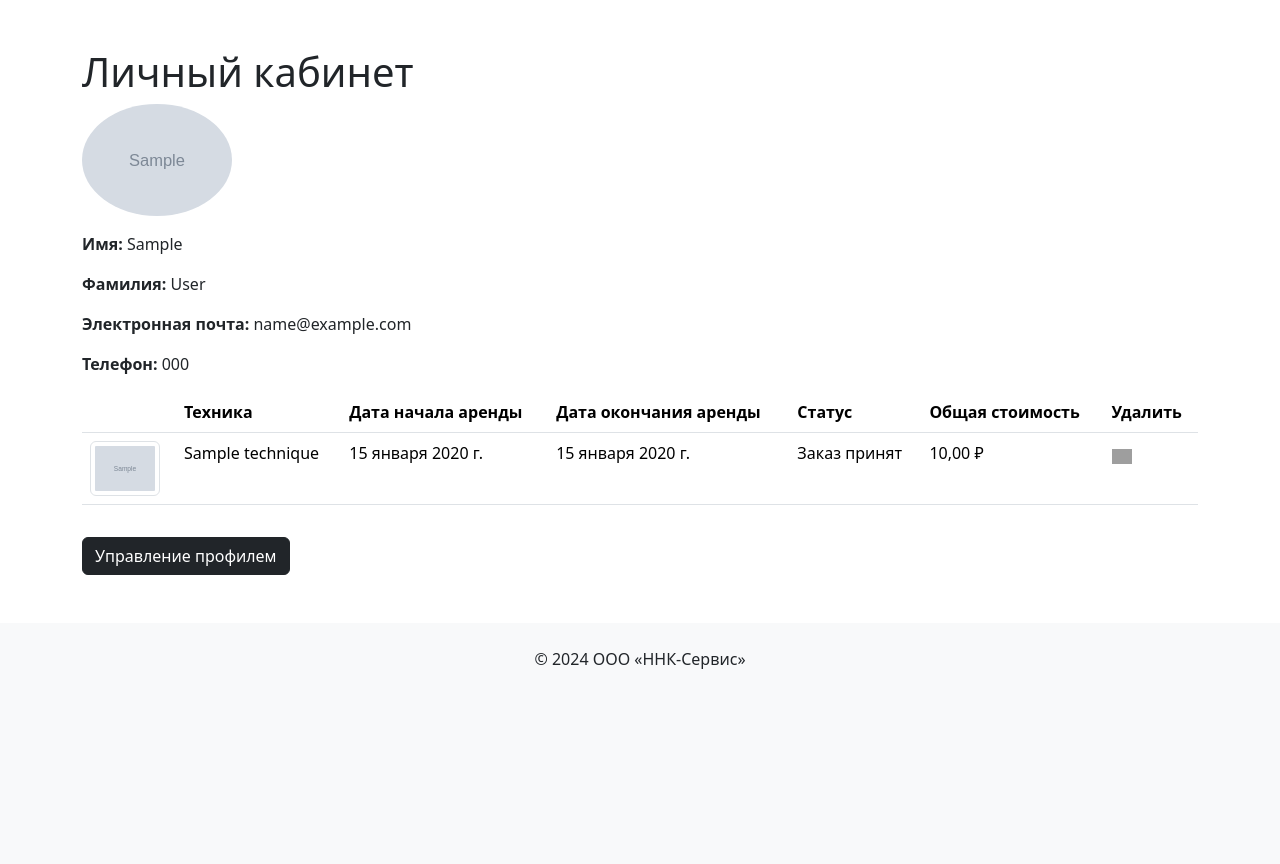
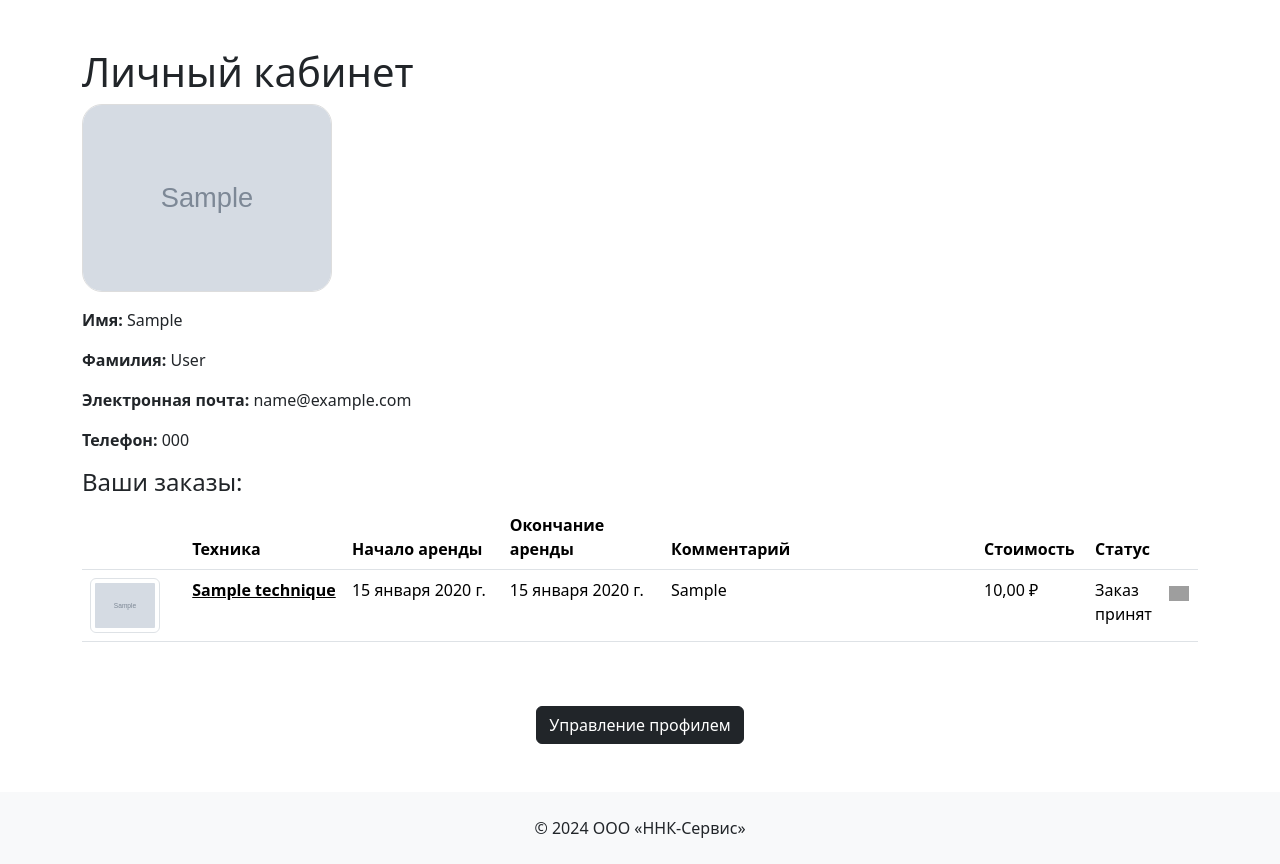
Before and after one commit to temka778/Transport, a Django app: page /user/ in a window 1280 px wide. Shown: the part 131-995 px from the top of the page. Before the commit the page ends 800 px from the top, so only its background shows below. Run offline with Django 5.2, Linux system fonts and the light colour scheme; a user stored in the database is signed in; tables that the repository leaves empty hold one stand-in row (values such as "Sample post"); grey boxes marked "Sample" are stand-in pictures; some libraries are stand-ins or nearby versions; grey boxes are pictures that could not be loaded.

Commit message:
проинспектировал все УРЛы, теперь поведение предсказуемое. переопределил все вьюхи в приложении users. странца профиля адаптирована для мобилок и десктопов. добавил стили

```diff
--- a/transport/services/urls.py
+++ b/transport/services/urls.py
@@ -4,5 +4,5 @@ from . import views
 
 urlpatterns = [
     path('', views.index, name='index'),
-    path('technique/<int:pk>/', views.TechniqueDetail.as_view(template_name='services/technique_detail.html'), name='technique_detail')
+    path('technique/<int:pk>/', views.TechniqueDetail.as_view(), name='technique_detail')
 ]
--- a/transport/services/views.py
+++ b/transport/services/views.py
@@ -12,7 +12,7 @@ def index(request):
 
 class TechniqueDetail(DetailView):
     model = Technique
-    template_name = 'technique_detail.html'
+    template_name = 'services/technique_detail.html'
     context_object_name = 'technique'
 
     def get_context_data(self, **kwargs):
--- /dev/null
+++ b/transport/static/css/profile.css
@@ -0,0 +1,57 @@
+/* Стиль для фото профиля */
+.profile-photo {
+  border-radius: 20px;
+  border: 1px solid #ddd;
+}
+
+.technique-link {
+    color: black;
+    font-weight: 600;
+    text-decoration: underline;
+  }
+
+/* Стили для отображения таблицы на больших экранах */
+@media (min-width: 992px) {
+  .order-cards {
+    display: none;
+  }
+}
+
+/* Стили для отображения карточек на экранах меньше 992px */
+@media (max-width: 991px) {
+  .orders-table {
+    display: none;
+  }
+
+  .order-card h5 {
+    font-weight: bold;
+    margin-bottom: 10px;
+  }
+
+}
+
+/* Стили для карточек заказов */
+.order-card {
+  display: flex;
+  align-items: flex-start;
+  margin-bottom: 1.5rem;
+  padding: 1rem;
+  border: 1px solid #ddd;
+  border-radius: 5px;
+  background-color: #f9f9f9;
+}
+
+.order-card-image img {
+  width: 100px;
+  height: auto;
+  border-radius: 10px;
+}
+
+.order-card-content {
+  flex: 1;
+  margin-left: 15px;
+}
+
+.order-card p {
+  margin-bottom: 0.5rem;
+}
--- a/transport/templates/core/404.html
+++ b/transport/templates/core/404.html
@@ -2,7 +2,7 @@
 <meta name="robots" content="noindex, nofollow">
 {% block title %}Страница не найдена!{% endblock %}
 {% block content %}
-  <h2>Страница https://ннк-сервис.рф{{ path }} не найдена...</h2>
+  <h2>Страница https://ннк-сервис.рф{{ path }} не существует или удалена...</h2>
   <p>Возможно, неправильно указан путь в адресной строке или страница была удалена.</p>
   <p><a href="{% url 'index' %}">Вернитесь на главную!</a></p>
 {% endblock %}
--- a/transport/templates/users/password_reset_complete.html
+++ b/transport/templates/users/password_reset_complete.html
@@ -7,7 +7,7 @@
         <div class="card-header">Восстановление пароля завершено</div>
         <div class="card-body">
           <p>Ваш пароль был сохранен. Используйте его для входа</p>
-          <a href="{% url 'login' %}">войти</a>
+          <a href="{% url 'login' %}" class="btn btn-dark text-white">войти</a>
         </div>
       </div>
     </div>
--- a/transport/templates/users/profile.html
+++ b/transport/templates/users/profile.html
@@ -1,10 +1,13 @@
 {% extends 'base.html' %}
 {% load static %}
-{% block title %}ННК - Личный кабинет{% endblock %}
+{% block extra_css %}
+  <link rel="stylesheet" href="{% static 'css/profile.css' %}">
+{% endblock %}
+{% block title %}Личный кабинет{% endblock %}
 {% block content %}
   <h1>Личный кабинет</h1>
   {% if user.photo %}
-    <img src="{{ user.photo.url }}" alt="Фото профиля" class="img-fluid rounded-circle mb-3" width="150">
+    <img src="{{ user.photo.url }}" alt="Фото профиля" class="img-fluid profile-photo mb-3" width="250">
   {% else %}
     <p>Фото Вашего профиля пока что не загружено.</p>
   {% endif %}
@@ -12,17 +15,20 @@
   <p><strong>Фамилия:</strong> {{ user.last_name }}</p>
   <p><strong>Электронная почта:</strong> {{ user.email }}</p>
   <p><strong>Телефон:</strong> {{ user.phone_number }}</p>
+  <h4>Ваши заказы:</h4>
   {% if orders %}
+    <div class="orders-table">
       <table class="table">
         <thead>
           <tr>
-          <th></th>
-          <th>Техника</th>
-          <th>Дата начала аренды</th>
-          <th>Дата окончания аренды</th>
-          <th>Статус</th>
-          <th>Общая стоимость</th>
-          <th>Удалить</th>
+            <th style="width: 10%;"></th>
+            <th style="width: 15%;">Техника</th>
+            <th style="width: 15%;">Начало аренды</th>
+            <th style="width: 15%;">Окончание аренды</th>
+            <th style="width: 30%;">Комментарий</th>
+            <th style="width: 10%;">Стоимость</th>
+            <th style="width: 10%;">Статус</th>
+            <th style="width: 5%;"></th>
           </tr>
         </thead>
         <tbody>
@@ -33,17 +39,48 @@
                 <img src="{{ order.technique.image.url }}" alt="{{ order.technique.name }}" class="img-thumbnail" width="70">
               </a>
             </td>
-          <td>{{ order.technique.name }}</td>
+            <td><a href="{{ order.technique.get_absolute_url }}" class="technique-link">{{ order.technique.name }}</a></td>
             <td>{{ order.start_date }}</td>
             <td>{{ order.end_date }}</td>
+            <td>{{ order.additional_requirements }}</td>
+            <td>{{ order.total_cost }} ₽</td>
             <td>{{ order.get_status_display }}</td>
-          <td>{{ order.total_cost }} ₽</td>
             <td>
-              <button type="submit" class="btn btn-link p-0" style="color:red;" style="color:red;" data-toggle="modal" data-target="#confirmDeleteModal{{ order.id }}">
+              {% if order.status == 'accepted' %}
+                <button type="button" class="btn btn-link p-0" style="color:red;" data-toggle="modal" data-target="#confirmDeleteModal{{ order.id }}">
                   <img src="{% static 'img/free-icon-delete.png' %}" alt="Удалить" width="20">
                 </button>
-            </form>
-            <!-- Модальное окно для подтверждения удаления -->
+              {% endif %}
+            </td>
+          </tr>
+          {% endfor %}
+        </tbody>
+      </table>
+    </div>
+    <div class="order-cards">
+      {% for order in orders %}
+      <div class="order-card d-flex align-items-start">
+        <a href="{{ order.technique.get_absolute_url }}" class="order-card-image">
+          <img src="{{ order.technique.image.url }}" alt="{{ order.technique.name }}" class="img-thumbnail" width="100">
+        </a>
+        <div class="order-card-content ml-3">
+          <h5><a href="{{ order.technique.get_absolute_url }}" class="technique-link">{{ order.technique.name }}</a></h5>
+          <p><strong>Начало:</strong> {{ order.start_date }}</p>
+          <p><strong>Окончание:</strong> {{ order.end_date }}</p>
+          <p><strong>Комментарий:</strong> {{ order.additional_requirements }}</p>
+          <p><strong>Стоимость:</strong> {{ order.total_cost }} ₽</p>
+          <p><strong>Статус:</strong> {{ order.get_status_display }}</p>
+          {% if order.status == 'accepted' %}
+            <div>
+              <button type="button" class="btn btn-dark text-white" data-toggle="modal" data-target="#confirmDeleteModal{{ order.id }}">Удалить</button>
+            </div>
+          {% endif %}
+        </div>
+      </div>
+      {% endfor %}
+    </div>
+    <!-- Модальные окна для подтверждения удаления -->
+    {% for order in orders %}
     <div class="modal fade" id="confirmDeleteModal{{ order.id }}" tabindex="-1" role="dialog" aria-labelledby="deleteModalLabel" aria-hidden="true">
       <div class="modal-dialog" role="document">
         <div class="modal-content">
@@ -60,15 +97,13 @@
         </div>
       </div>
     </div>
-          </td>
-        </tr>
     {% endfor %}
-      </tbody>
-    </table>
   {% else %}
     <p>У вас пока нет заказов.</p>
   {% endif %}
-  <a href="{% url 'profile_update' %}" class="btn btn-dark text-white mt-3">Управление профилем</a>
+  <div class="text-center">
+    <a href="{% url 'profile_update' %}" class="btn btn-dark text-white mt-5">Управление профилем</a>
+  </div>
 {% endblock %}
 {% block extra_js %}
   <script src="https://ajax.googleapis.com/ajax/libs/jquery/3.5.1/jquery.min.js"></script>
--- a/transport/users/urls.py
+++ b/transport/users/urls.py
@@ -1,20 +1,18 @@
-from django.contrib.auth import views
 from django.urls import path
-
-from .views import SignUp, Profile, signup_done, ProfileUpdateView, CustomLoginView, CustomPasswordResetView
+from . import views as custom_views
 
 
 urlpatterns = [
-    path("signup/", SignUp.as_view(), name="signup"),
-    path("signup_done/", signup_done, name="signup_done"),
-    path("login/", CustomLoginView.as_view(template_name="users/login.html"), name="login"),
-    path('update/', ProfileUpdateView.as_view(), name='profile_update'),
-    path("logout/", views.LogoutView.as_view(), name="logout"),
-    path("password_change/done/", views.PasswordChangeDoneView.as_view(template_name='users/password_change_done.html'), name="password_change_done"),
-    path("password_change/", views.PasswordChangeView.as_view(template_name='users/password_change_form.html'), name="password_change"),
-    path("password_reset_done/", views.PasswordResetDoneView.as_view(template_name='users/password_reset_done.html'), name="password_reset_done"),
-    path("password_reset/", CustomPasswordResetView.as_view(template_name='users/password_reset_form.html'), name="password_reset"),
-    path("reset/<uidb64>/<token>/", views.PasswordResetConfirmView.as_view(template_name='users/password_reset_confirm.html'), name="password_reset_confirm"),
-    path("reset/done/", views.PasswordResetCompleteView.as_view(template_name="users/password_reset_complete.html"), name="password_reset_complete"),
-    path("", Profile.as_view(), name="profile")
+    path("signup/", custom_views.SignUp.as_view(), name="signup"),
+    path("signup_done/", custom_views.signup_done, name="signup_done"),
+    path("login/", custom_views.CustomLoginView.as_view(), name="login"),
+    path('update/', custom_views.ProfileUpdateView.as_view(), name='profile_update'),
+    path("logout/", custom_views.CustomLogoutView.as_view(), name="logout"),
+    path("password_change/done/", custom_views.password_change_done_view, name="password_change_done"),
+    path("password_change/", custom_views.CustomPasswordChangeView.as_view(), name="password_change"),
+    path("password_reset_done/", custom_views.password_reset_done, name="password_reset_done"),
+    path("password_reset/", custom_views.CustomPasswordResetView.as_view(), name="password_reset"),
+    path("reset/<uidb64>/<token>/", custom_views.CustomPasswordResetConfirmView.as_view(), name="password_reset_confirm"),
+    path("reset/done/", custom_views.password_reset_complete_view, name="password_reset_complete"),
+    path("", custom_views.Profile.as_view(), name="profile")
 ]
--- a/transport/users/views.py
+++ b/transport/users/views.py
@@ -1,12 +1,14 @@
 from django.urls import reverse_lazy
+from django.views import View
 from django.views.generic import CreateView
 from django.views.generic.detail import DetailView
 from django.views.generic.edit import UpdateView
+from django.contrib.auth import logout
 from django.contrib.auth.mixins import LoginRequiredMixin
-from django.contrib.auth.views import LoginView, PasswordResetView
+from django.contrib.auth.views import LoginView, PasswordResetView, PasswordResetConfirmView, PasswordChangeView
 from django.utils.crypto import get_random_string
 from django.core.mail import send_mail
-from django.shortcuts import render
+from django.shortcuts import render, redirect
 from .forms import CreationForm, ProfileUpdateForm, CustomPasswordResetForm
 from .mixins import RedirectAuthenticatedUserMixin
 from .models import User
@@ -30,16 +32,19 @@ class SignUp(RedirectAuthenticatedUserMixin, CreateView):
             [user.email],
             fail_silently=False,
         )
+        self.request.session['allow_signup_done'] = True
         return super().form_valid(form)
 
 
 def signup_done(request):
+    if not request.session.pop('allow_signup_done', False):
+        return redirect('index')
     template = 'users/signup_done.html'
     return render(request, template)
 
 
 class CustomLoginView(RedirectAuthenticatedUserMixin, LoginView):
-    pass
+    template_name="users/login.html"
 
 
 class Profile(LoginRequiredMixin, DetailView):
@@ -56,7 +61,7 @@ class Profile(LoginRequiredMixin, DetailView):
         return context
 
 
-class ProfileUpdateView(UpdateView):
+class ProfileUpdateView(LoginRequiredMixin, UpdateView):
     model = User
     form_class = ProfileUpdateForm
     template_name = 'users/profile_update.html'
@@ -68,3 +73,54 @@ class ProfileUpdateView(UpdateView):
 
 class CustomPasswordResetView(PasswordResetView):
     form_class = CustomPasswordResetForm
+    template_name='users/password_reset_form.html'
+
+    def form_valid(self, form):
+        self.request.session['allow_password_reset_done'] = True
+        return super().form_valid(form)
+
+
+def password_reset_done(request):
+    if not request.session.pop('allow_password_reset_done', False):
+        return redirect('index')
+    template = 'users/password_reset_done.html'
+    return render(request, template)
+
+
+class CustomPasswordResetConfirmView(PasswordResetConfirmView):
+    template_name='users/password_reset_confirm.html'
+
+    def form_valid(self, form):
+        self.request.session['allow_password_reset_done'] = True
+        return super().form_valid(form)
+
+
+def password_reset_complete_view(request):
+    if not request.session.pop('allow_password_reset_done', False):
+        return redirect('index')
+    template='users/password_reset_complete.html'
+    return render(request, template)
+
+
+class CustomPasswordChangeView(PasswordChangeView):
+    template_name='users/password_change_form.html'
+
+    def form_valid(self, form):
+        self.request.session['allow_password_reset_done'] = True
+        return super().form_valid(form)
+
+
+def password_change_done_view(request):
+    if not request.session.pop('allow_password_reset_done', False):
+        return redirect('index')
+    template='users/password_change_done.html'
+    return render(request, template)
+
+
+class CustomLogoutView(View):
+    def get(self, request, *args, **kwargs):
+        return redirect('index')
+
+    def post(self, request, *args, **kwargs):
+        logout(request)
+        return redirect('index')
```
Lines whose indentation alone changed are shown as unchanged.
